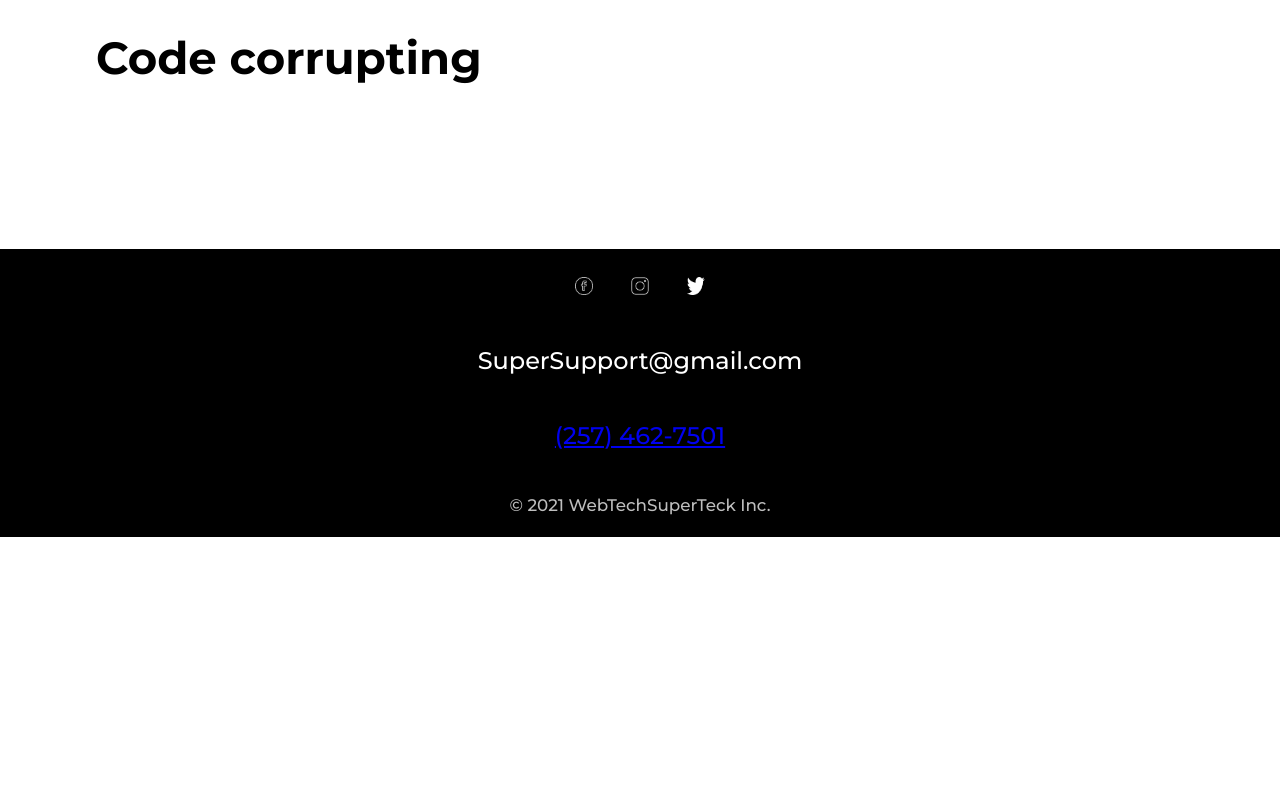
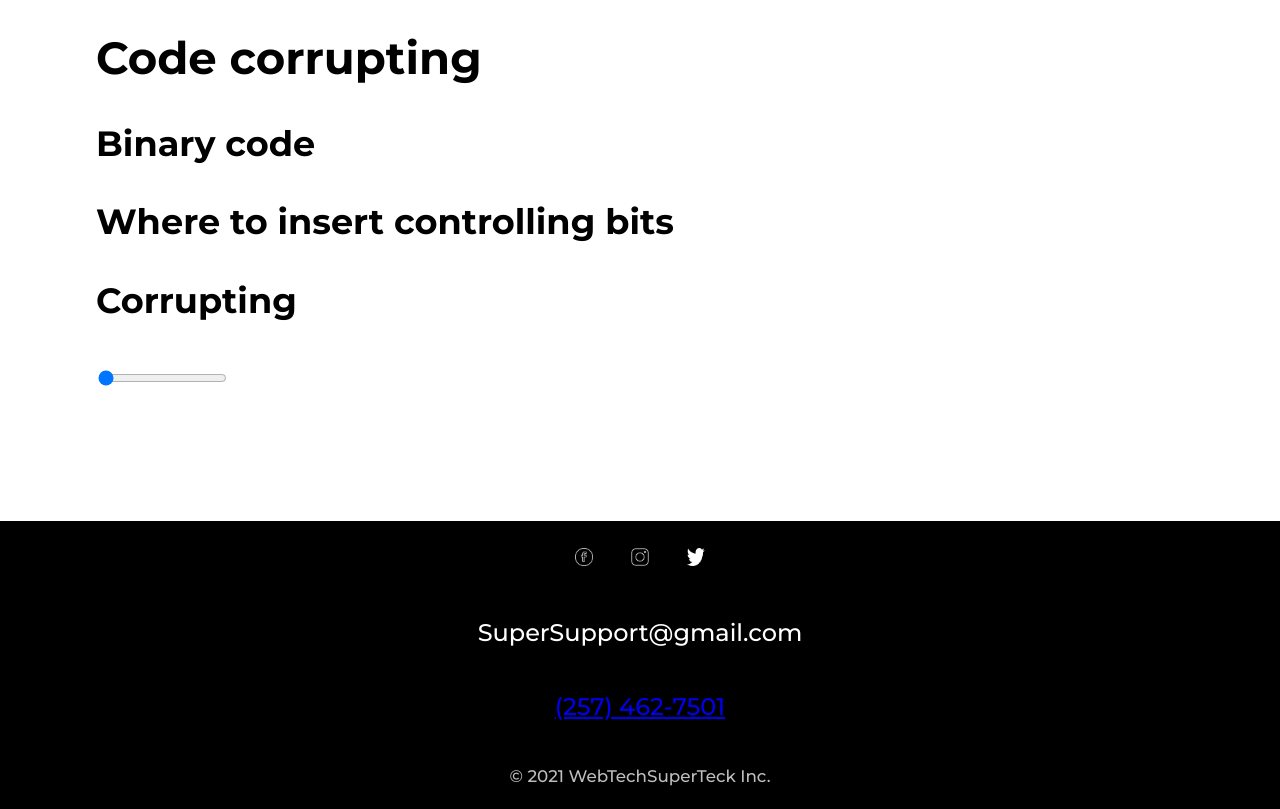
Before and after one commit to GTFTT/HuffmanCoding, a React (Create React App) app: page / in a window 1280 px wide. Shown: the part 1440-2249 px from the top of the page. Before the commit the page ends 1977 px from the top, so only its background shows below. Built offline with nearby package versions, Linux system fonts and the light colour scheme.

Commit message:
Added functionality to corrupt bin codes

```diff
--- a/src/components/CorruptedHuffman/index.js
+++ b/src/components/CorruptedHuffman/index.js
@@ -1,4 +1,4 @@
-import React from 'react';
+import React, { useEffect, useState } from 'react';
 import _ from 'lodash';
 
 import Styles from './styles.module.css';
@@ -12,25 +12,53 @@ import {
 
 function generateBinCode(binCode) {
     return <div>
-        {_.map(binCode, (ch) => {
-            return <span className={Styles.binCharacter}>{ch}</span>
+        {_.map(binCode, (ch, index) => {
+            return <span key={index} className={Styles.binCharacter}>{ch}</span>
         })}
     </div>
 }
 
-function index({binCode}) {
+function CorruptedHuffman({binCode}) {
+    const [corruptingOffset, setCorruptingOffset] = useState(0);
+    const [binCodeWithControllingBits, setBinCodeWithControllingBits] = useState("");
+    const [binCodeWithCalculatedControllingBits, setBinCodeWithCalculatedControllingBits] = useState("");
+    const [corruptedBinCode, setCorruptedBinCode] = useState("");
 
-    const binCodeWithControllingBits = insertControllingBits(binCode);
-    const binCodeWithCalculatedControllingBits = recalculateControllingBits(binCodeWithControllingBits);
-    const corruptedBinCode = corruptBinCode(binCodeWithCalculatedControllingBits, 5);
+    useEffect(() => {
+        const newBinCodeWithControllingBits = insertControllingBits(binCode);
+        setBinCodeWithControllingBits(newBinCodeWithControllingBits);
 
-    //
+    }, [ binCode ]);
+
+    useEffect(() => {
+        const newBinCodeWithCalculatedControllingBits = recalculateControllingBits(binCodeWithControllingBits);
+        setBinCodeWithCalculatedControllingBits(newBinCodeWithCalculatedControllingBits);
+    }, [ binCodeWithControllingBits ]);
+
+    useEffect(() => {
+        const newCorruptedBinCode = corruptBinCode(binCodeWithCalculatedControllingBits, corruptingOffset);
+        setCorruptedBinCode(newCorruptedBinCode);
+    }, [ corruptingOffset, binCodeWithCalculatedControllingBits ]);
+
+
 
     return (
         <div className={Styles.mainCont}>
             <h2>Code corrupting</h2>
+            <h3>Binary code</h3>
             {generateBinCode(binCode)}
+            <h3>Where to insert controlling bits</h3>
             {generateBinCode(binCodeWithControllingBits)}
+
+            <h3>Corrupting</h3>
+            <input
+                type="range"
+                onChange={e => setCorruptingOffset(e.target.value)}
+                value={corruptingOffset}
+                min={0}
+                max={7}
+                step={1}
+            />
             {generateBinCode(binCodeWithCalculatedControllingBits)}
             {generateBinCode(corruptedBinCode)}
             <br />
@@ -40,4 +68,4 @@ function index({binCode}) {
     );
 }
 
-export default index;
+export default CorruptedHuffman;
--- a/src/utils/binCodeProcessors.js
+++ b/src/utils/binCodeProcessors.js
@@ -1,5 +1,3 @@
-import { SizeOnlySource } from "webpack-sources";
-
 /**
  * Check if value is power of two
  * @param {*} x value
@@ -18,7 +16,8 @@ function powerOfTwo(x) {
  */
 function setCharAt(str,index,chr) {
     if(index > str.length-1) return str;
-    return str.substring(0,index) + chr + str.substring(index+1);
+    const result = str.substring(0,index) + chr + str.substring(index+1);
+    return result;
 }
 
 function invertBitAt(str, index) {
@@ -36,12 +35,14 @@ function invertBitAt(str, index) {
  * @param {*} length - Lenght of a binCode block where bit will be corrupted
  */
 export function corruptBinCode(binCode, offset=0, segmentLength=8+4) {
+    const parsedOffset = parseInt(offset); // VERI IMPORTANT, other types can corrupt result
     let newBinCode = "";
     for(let i = 0; i < binCode.length; i+=segmentLength) {
         let segment = binCode.slice(i, i+segmentLength);
-        if(segment[i+offset]) {
-            segment = invertBitAt(segment, i+offset);
+        if(segment[parsedOffset]) {
+            segment = invertBitAt(segment, parsedOffset);
         }
+
         newBinCode += segment;
     }
 
@@ -111,7 +112,7 @@ function getControllingBit(segment, position) { //n, startIndex
 export function recalculateControllingBits(binCode, segmentLength=8+4) {
     let newBinCode = "";
 
-    console.log("\n\nBin code: ", binCode);
+    // console.log("\n\nBin code: ", binCode);
 
     for (let i = 0; i < binCode.length; i+=segmentLength) {
         let segment = "" + binCode.slice(i, i+segmentLength);
@@ -127,7 +128,7 @@ export function recalculateControllingBits(binCode, segmentLength=8+4) {
             // segment[2**j-1] = controllingBit; //Doesn't work
             // segment.replaceAt(2**j-1, controllingBit); // That either
             segment = setCharAt(segment, 2**j-1, controllingBit);
-            console.log("Segment: ", segment);
+            // console.log("Segment: ", segment);
             // console.log("Character: ", segment[2**j-1]);
         }
         newBinCode += segment;
```
